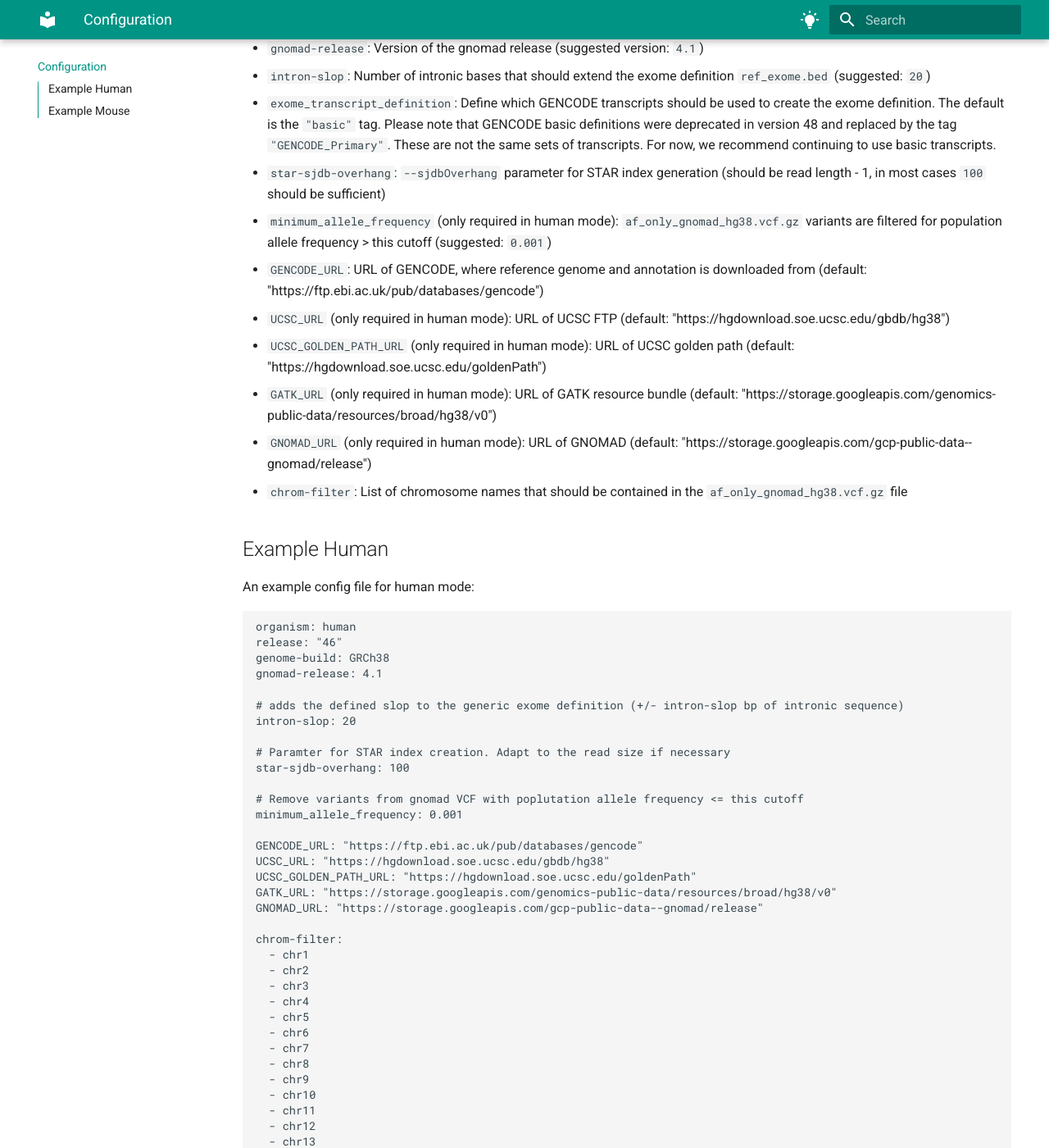
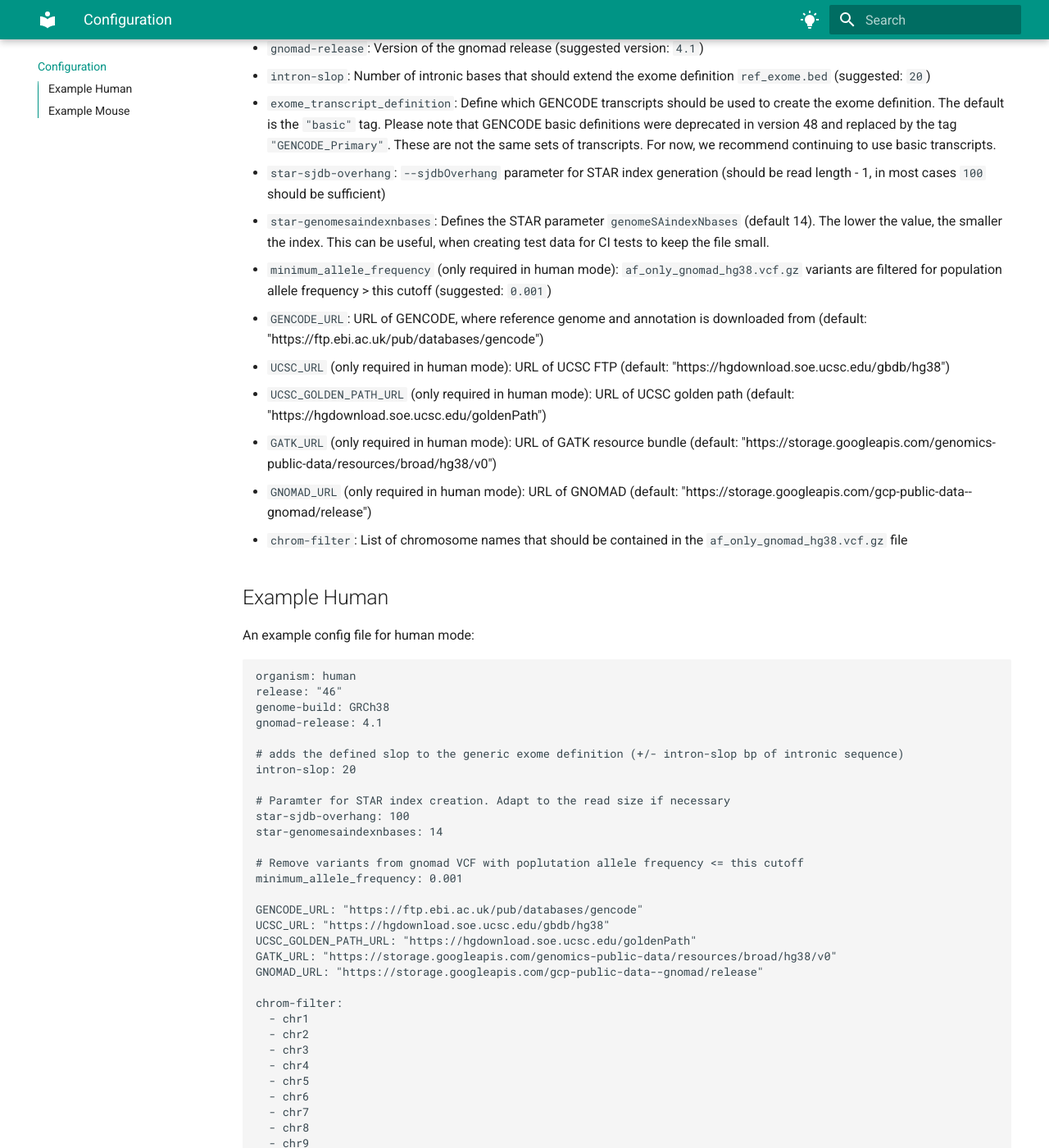
Before and after one commit to TRON-Bioinformatics/oblx, an MkDocs documentation site: the page built from docs/tronmake-genome-lib-builder/docs/configuration.md, in a window 1280 px wide and 1400 px high, scrolled down 324 px. Shown: the whole window at 82% size. Built offline with MkDocs 1.6.1 and Material for MkDocs 9.7.7, drawn with Linux system fonts in a browser that asks for light colours; some of the changed text lies outside the part shown.

Commit message:
feat: Make star genomeSAindexNbases config parameter

```diff
--- a/docs/tronmake-genome-lib-builder/docs/configuration.md
+++ b/docs/tronmake-genome-lib-builder/docs/configuration.md
@@ -9,6 +9,7 @@ The configuration file defines the following parameters:
 * `intron-slop`: Number of intronic bases that should extend the exome definition `ref_exome.bed` (suggested: `20`)
 * `exome_transcript_definition`: Define which GENCODE transcripts should be used to create the exome definition. The default is the `"basic"` tag. Please note that GENCODE basic definitions were deprecated in version 48 and replaced by the tag `"GENCODE_Primary"`. These are not the same sets of transcripts. For now, we recommend continuing to use basic transcripts.
 * `star-sjdb-overhang`: `--sjdbOverhang` parameter for STAR index generation (should be read length - 1, in most cases `100` should be sufficient)
+* `star-genomesaindexnbases`: Defines the STAR parameter `genomeSAindexNbases` (default 14). The lower the value, the smaller the index. This can be useful, when creating test data for CI tests to keep the file small.
 * `minimum_allele_frequency` (only required in human mode): `af_only_gnomad_hg38.vcf.gz` variants are filtered for population allele frequency > this cutoff (suggested: `0.001`)
 * `GENCODE_URL`: URL of GENCODE, where reference genome and annotation is downloaded from (default: "https://ftp.ebi.ac.uk/pub/databases/gencode")
 * `UCSC_URL` (only required in human mode): URL of UCSC FTP (default: "https://hgdownload.soe.ucsc.edu/gbdb/hg38")
@@ -32,6 +33,7 @@ intron-slop: 20
 
 # Paramter for STAR index creation. Adapt to the read size if necessary
 star-sjdb-overhang: 100
+star-genomesaindexnbases: 14
 
 # Remove variants from gnomad VCF with poplutation allele frequency <= this cutoff
 minimum_allele_frequency: 0.001
@@ -85,6 +87,7 @@ intron-slop: 20
 
 # Paramter for STAR index creation. Adapt to the read size if necessary
 star-sjdb-overhang: 100
+star-genomesaindexnbases: 14
 
 GENCODE_URL: "https://ftp.ebi.ac.uk/pub/databases/gencode"
 
```
Also changed, not shown: 2 other files.
